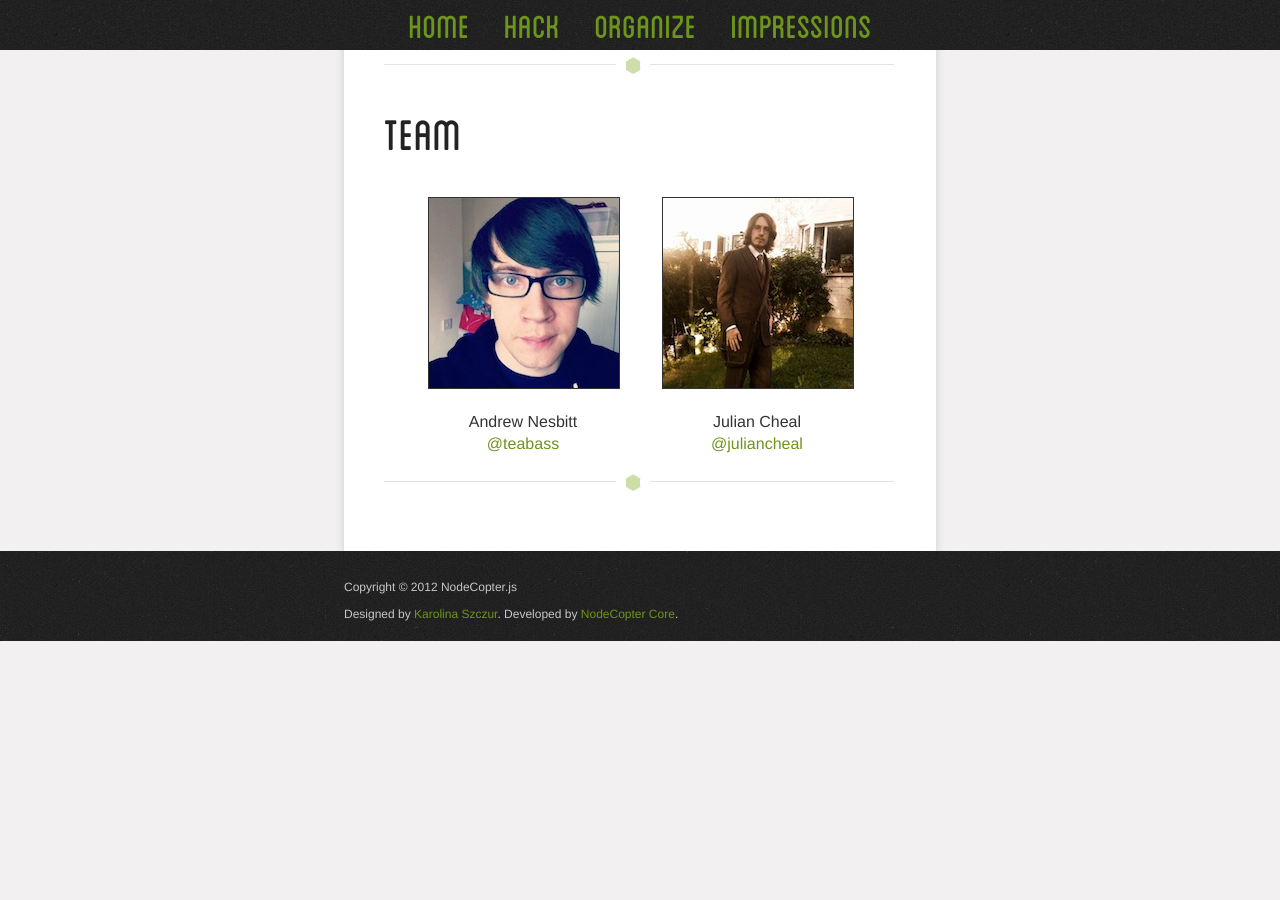
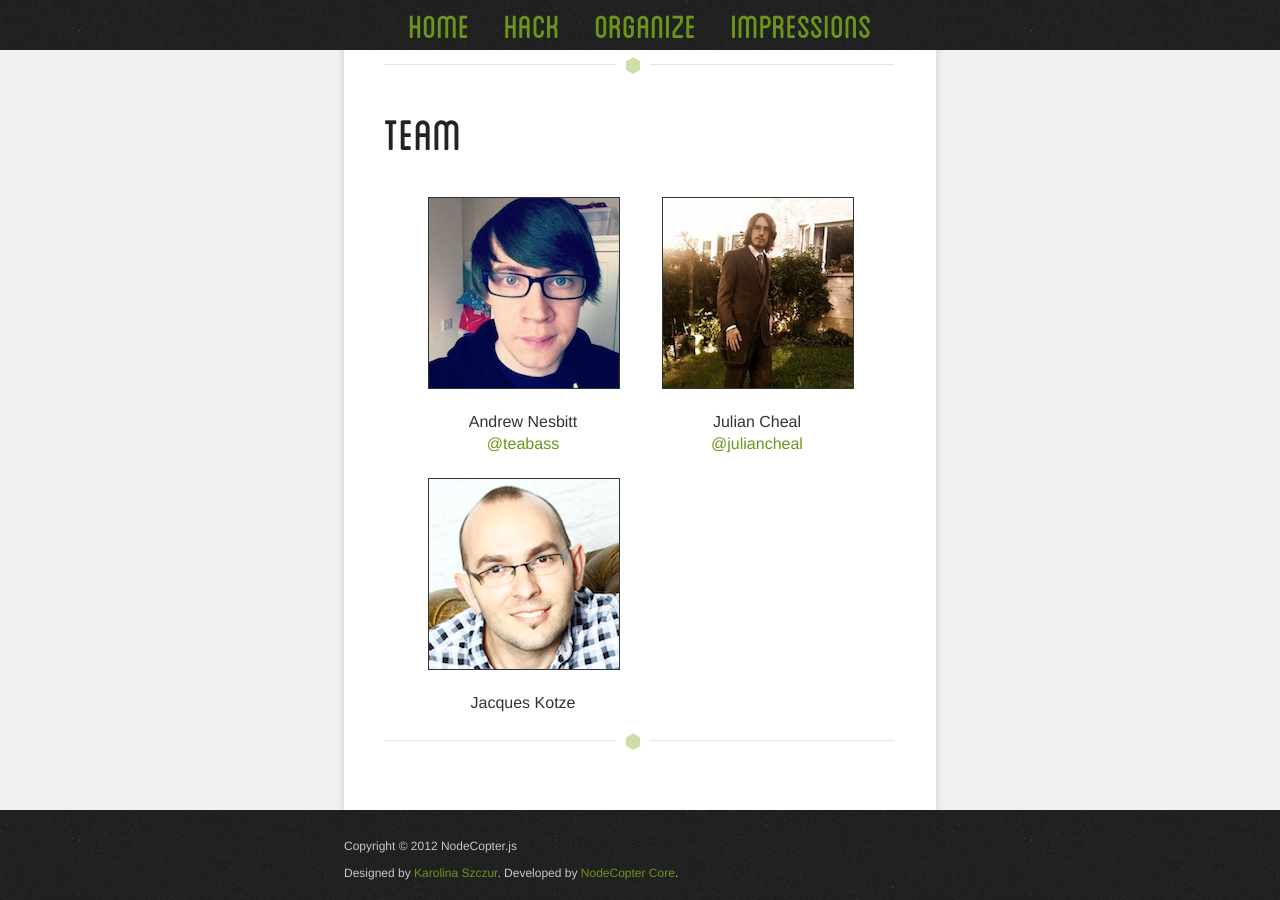
Before and after one commit to nodecopter/nodecopter.com, a Jekyll site: the page built from 2013/london/aug-18.md, in a window 1280 px wide and 900 px high, scrolled down 1583 px. Built offline with Jekyll 4.4.1, drawn with Linux system fonts in a browser that asks for light colours; Markdown is read by kramdown in place of the engine named in the settings; before the commit the page ends 2224 px from its top, so only the background shows below that.

Commit message:
Added Jacques to the London organisers

```diff
--- a/2013/london/aug-18.md
+++ b/2013/london/aug-18.md
@@ -71,6 +71,13 @@ We are still looking for companies willing to sponsor or lend us AR drones.
       <a href="https://twitter.com/juliancheal">@juliancheal</a>
     </p>
   </li>
+  <li>
+    <img src="/img/team/jacques_kotze.png">
+    <p>
+      Jacques Kotze
+    </p>
+  </li>
+
 </ul>
 
 <hr>
```
Also changed, not shown: img/team/jacques_kotze.png (added).
